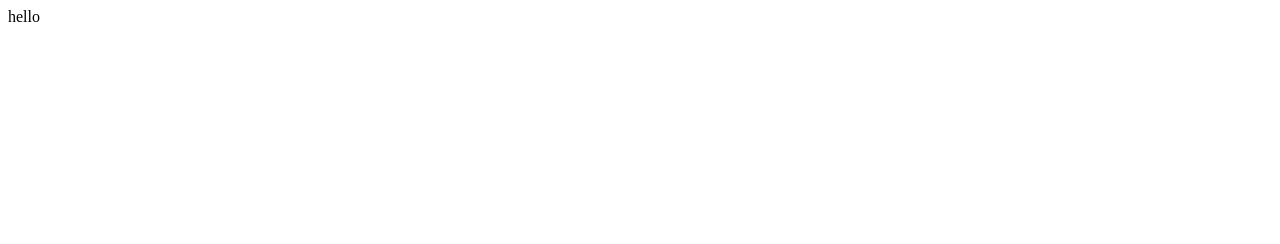
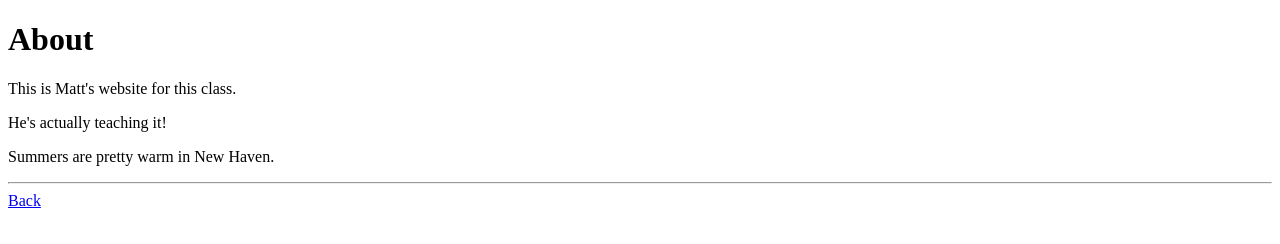
Before and after one commit to miajackson/summer2018-interactive, a plain HTML site: page about.html in a window 1280 px wide. Drawn offline with Linux system fonts and the light colour scheme.

Commit message:
adding about

```diff
--- a/about.html
+++ b/about.html
@@ -1,9 +1,18 @@
+
 <!DOCTYPE html>
 <html>
   <head>
+    <meta charset="utf-8">
     <title>about</title>
   </head>
+
   <body>
-    hello
+    <h1>About</h1>
+    <p>This is Matt's website for this class.</p>
+    <p>He's actually teaching it!</p>
+    <p>Summers are pretty warm in New Haven.</p>
+    <hr>
+    <a href="index.html">Back</a>
   </body>
+
 </html>
```
